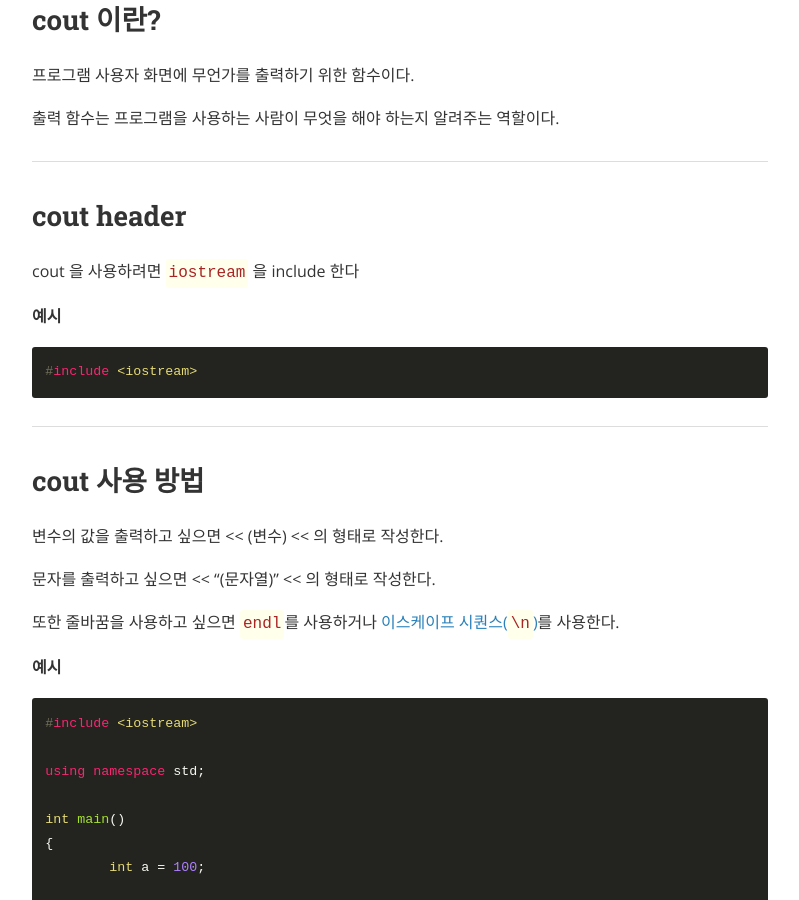
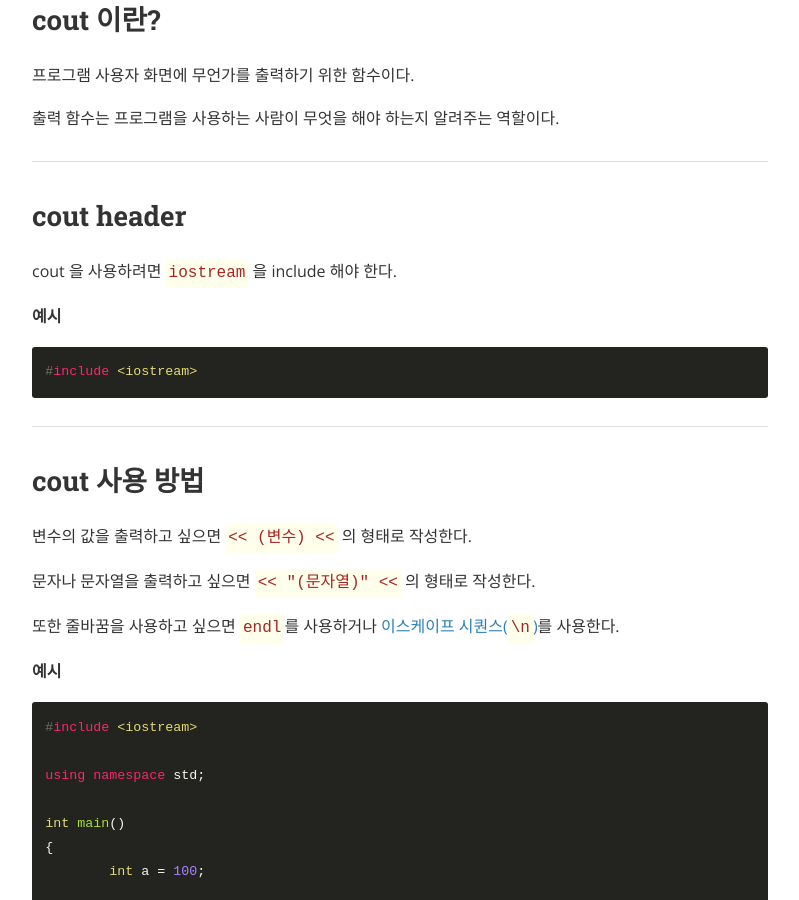
Before and after one commit to atomic0x90/atomic0x90.github.io, a Jekyll site: the page built from _posts/2020-02-18-c++-cout.markdown, in a window 1280 px wide and 900 px high, scrolled down 582 px. Shown: the whole window, without its empty margins (240-1039 px from the left). Built offline with Jekyll 4.4.1, drawn with Linux system fonts in a browser that asks for light colours; nearby versions of some CDN libraries; comment, search, counter and statistics services are not loaded.

Commit message:
Fix Korean grammar

````diff
--- a/_posts/2020-02-18-c++-cout.markdown
+++ b/_posts/2020-02-18-c++-cout.markdown
@@ -21,7 +21,7 @@ cover:  "/assets/instacode.png"
 
 ## cout header
 
-cout 을 사용하려면 `iostream` 을 include 한다
+cout 을 사용하려면 `iostream` 을 include 해야 한다.
 
 **예시**
 ```cpp
@@ -32,9 +32,9 @@ cout 을 사용하려면 `iostream` 을 include 한다
 
 ## cout 사용 방법
 
-변수의 값을 출력하고 싶으면 \<\< (변수) \<\< 의 형태로 작성한다.
+변수의 값을 출력하고 싶으면 `<< (변수) <<` 의 형태로 작성한다.
 
-문자를 출력하고 싶으면 \<\< "(문자열)" \<\< 의 형태로 작성한다.
+문자나 문자열을 출력하고 싶으면 `<< "(문자열)" <<` 의 형태로 작성한다.
 
 또한 줄바꿈을 사용하고 싶으면 `endl`를 사용하거나 [이스케이프 시퀀스(`\n`)][10]를 사용한다.
 
````
